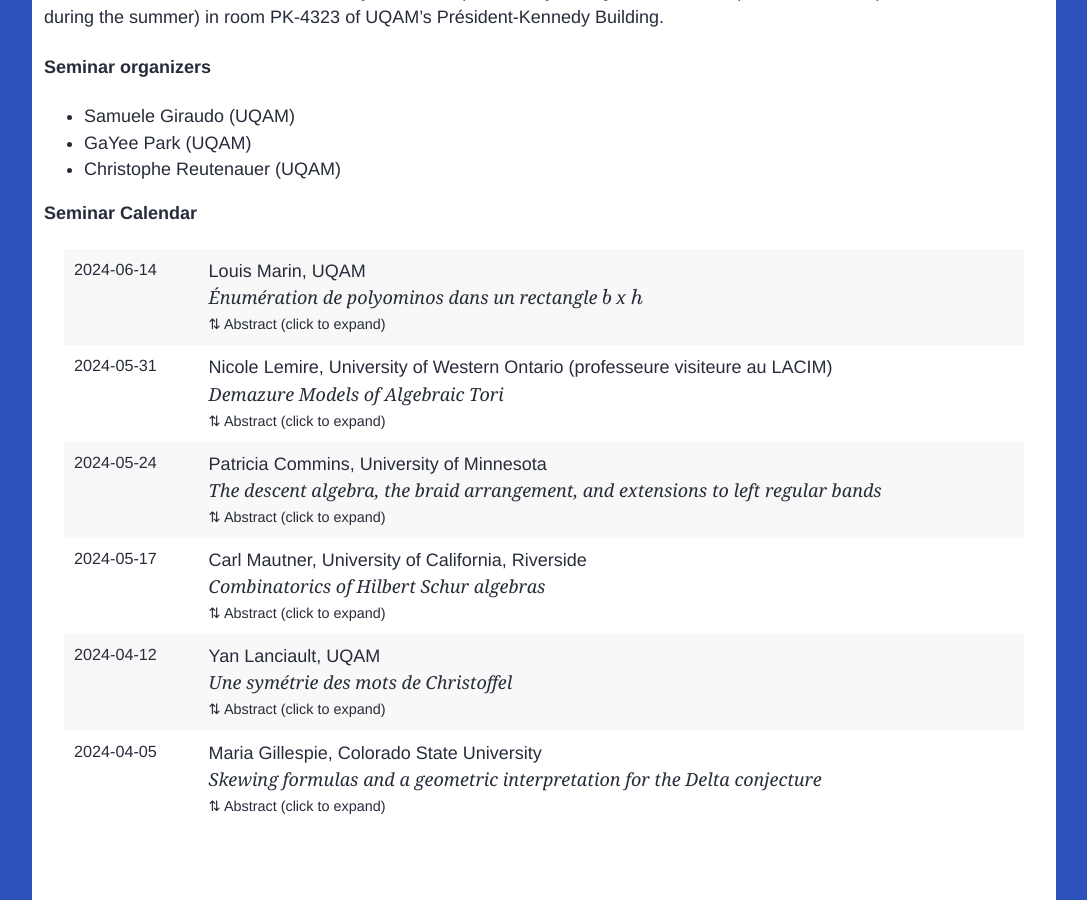
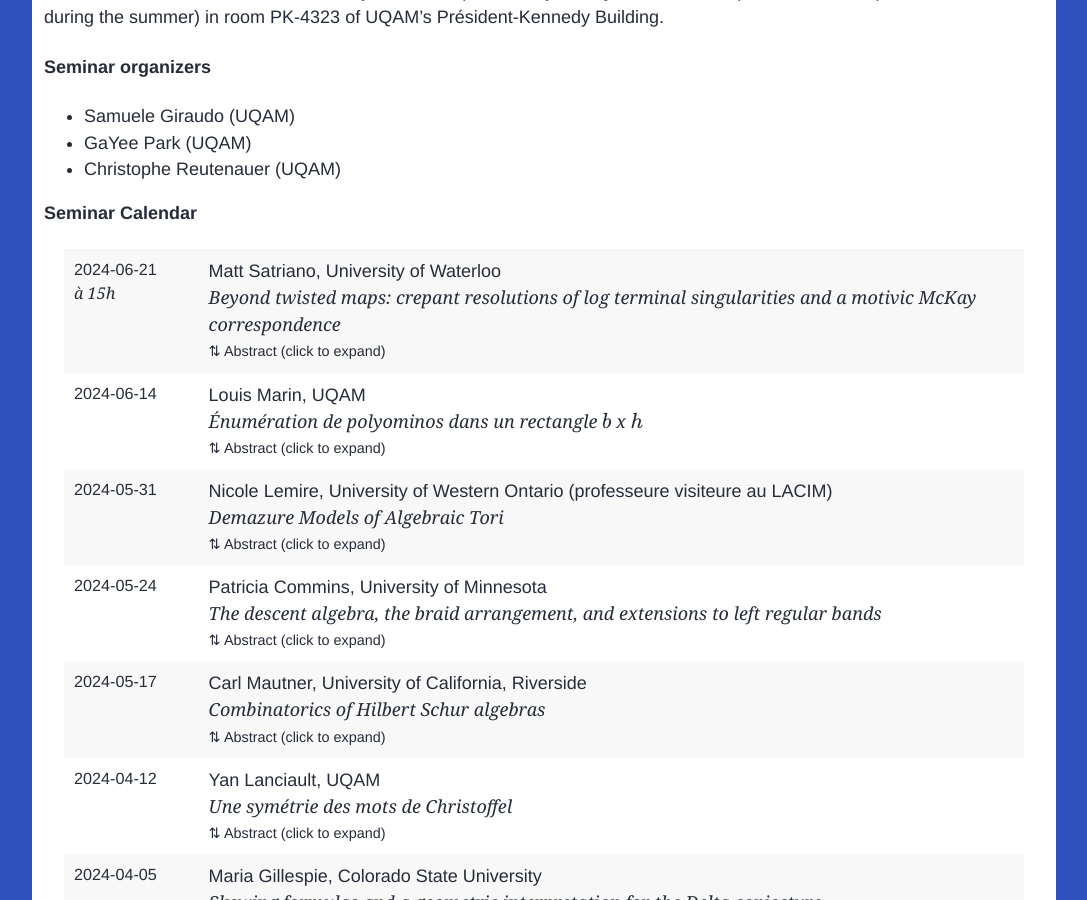
Before and after one commit to lacim-uqam/lacim-uqam.github.io, a Jekyll site: the page built from en/seminar.md, in a window 1280 px wide and 900 px high, scrolled down 605 px. Shown: the whole window, without its empty margins (96-1183 px from the left). Built offline with Jekyll 4.4.1, drawn with Linux system fonts in a browser that asks for light colours; formulas are drawn with MathJax 3; our own code applies the rules of GitHub Pages for plain Markdown files.

Commit message:
post latest lacim seminar information

```diff
--- a/_data/lacim-seminar.yml
+++ b/_data/lacim-seminar.yml
@@ -1,3 +1,18 @@
+- speaker: Matt Satriano
+  affiliation: University of Waterloo
+  title: >
+    Beyond twisted maps: crepant resolutions of log terminal singularities and
+    a motivic McKay correspondence
+  date: 2024-06-21 <br> <em>à 15h</em>
+  abstract: >
+    Crepant resolutions have inspired connections between birational geometry,
+    derived categories, representation theory, and motivic integration. In this
+    talk, we prove that every variety with log-terminal singularities admits a
+    crepant resolution by a smooth stack. We additionally prove a motivic McKay
+    correspondence for stack-theoretic resolutions. Finally, we show how our
+    work naturally leads to a generalization of twisted mapping spaces. This is
+    joint work with Jeremy Usatine.
+
 - speaker: Louis Marin
   affiliation: UQAM
   title: Énumération de polyominos dans un rectangle $b$ x $h$
```
